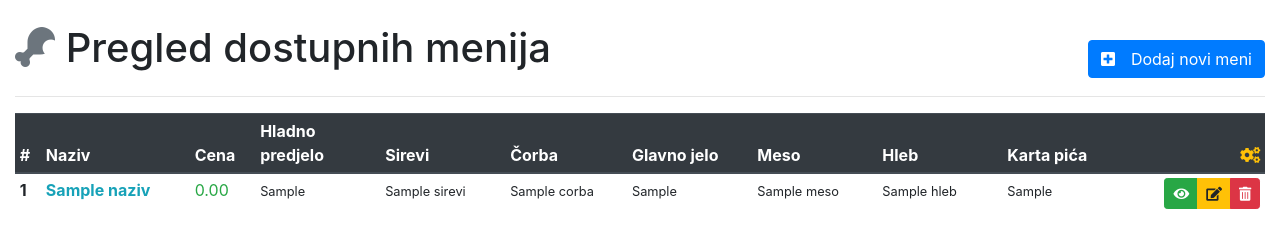
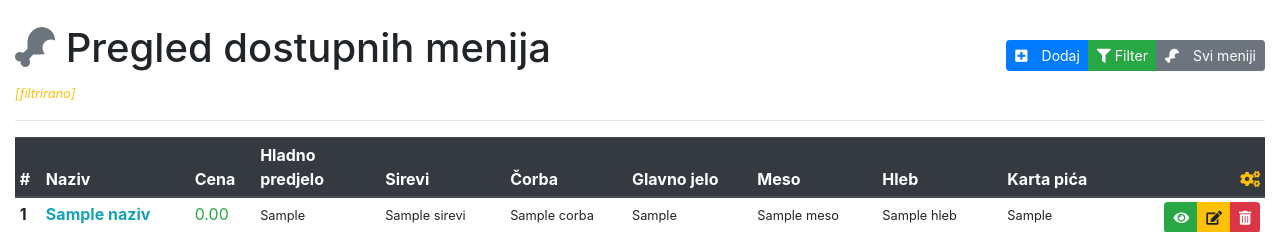
Before and after one commit to chana-chh/rezervacije, a PHP site: template app/views/meni.twig in a window 1280 px wide. Shown: the part 56-288 px from the top of the page. Run offline with PHP 8.4, Linux system fonts and the light colour scheme; the template is opened without the code that fills it: most values are stand-ins (such as "Sample title", 1, 10 or a date in 2020); some libraries are stand-ins or nearby versions.

Commit message:
Meni, filter. Korisnici, pass

```diff
--- a/app/routes.php
+++ b/app/routes.php
@@ -41,6 +41,8 @@ $app->group('', function () {
     $this->post('/admin/meni/izmena', '\App\Controllers\MeniController:postMeniIzmena')->setName('meni.izmena.post');
     $this->post('/admin/meni/brisanje', '\App\Controllers\MeniController:postMeniBrisanje')->setName('meni.brisanje');
     $this->get('/admin/meni/detalj/{id}', '\App\Controllers\MeniController:getMeniDetalj')->setName('meni.detalj');
+    $this->get('/admin/meni/pretraga', '\App\Controllers\MeniController:getMeniPretraga')->setName('meni.pretraga');
+    $this->post('/admin/meni/pretraga', '\App\Controllers\MeniController:postMeniPretraga');
     //Tipovi događaja
     $this->get('/admin/tip', '\App\Controllers\TipDogadjajaController:getTipove')->setName('tip_dogadjaja');
     $this->post('/admin/tip/dodavanje', '\App\Controllers\TipDogadjajaController:postTipDodavanje')->setName('tip_dogadjaja.dodavanje');
--- a/app/views/korisnik/lista.twig
+++ b/app/views/korisnik/lista.twig
@@ -266,6 +266,7 @@
       method="POST"
       class="needs-validation"
       novalidate
+      oninput='lozinka_potvrda.setCustomValidity(lozinka_potvrda.value != lozinka.value ? "Lozika se ne poklapa!" : "")'
     >
       {{ csrf | raw }}
       <div class="form-group">
@@ -315,7 +316,7 @@
         />
         <div class="valid-feedback">Odgovarajući podatak</div>
         <div class="invalid-feedback">
-          {{ errors.lozinka[0] ? : 'Obavezno polje' }}
+          {{ errors.lozinka[0] ? : 'Obavezno polje koje mora biti isto kao i "Lozinka"' }}
         </div>
       </div>
       <div class="form-group">
--- a/app/views/meni.twig
+++ b/app/views/meni.twig
@@ -18,29 +18,74 @@
 {% block naslov %}
 <div class="row mt-md-4 d-none d-sm-flex">
   <div class="col">
-    <h1>
+   <h1>
       <i class="fas fa-drumstick-bite text-secondary"></i> Pregled dostupnih menija
     </h1>
+    {% if data %}
+    <small><em class="text-warning">[filtrirano]</em></small>
+    {% else %}
+    <small><em class="text-success">[svi meniji]</em></small>
+    {% endif %}
   </div>
   <div class="col justify-content-end text-right">
-    <a href="{{ path_for('meni.dodavanje.get') }}" class="btn btn-primary mt-3">
-      <i class="fas fa-plus-square"></i>&emsp;Dodaj novi meni
-    </a>
+    <div class="btn-group btn-group mt-3">
+      <a href="{{ path_for('meni.dodavanje.get') }}" class="btn-sm btn btn-primary">
+      <i class="fas fa-plus-square"></i>&emsp;Dodaj
+      </a>
+      <button type="button" class="btn btn-success btn-sm prikazi" id="prikazi" title="Prikaži formu za filtriranje">
+        <i class="fas fa-filter"></i> Filter</button>
+      <a href="{{ path_for('meni') }}" class="btn btn-secondary btn-sm pretraga_div"><i class="fas fa-drumstick-bite"></i>&emsp;Svi meniji</a>
+    </div>
   </div>
 </div>
 <div class="row mt-2 d-sm-none">
   <div class="col">
-    <h4>
+   <h4>
       <i class="fas fa-drumstick-bite text-secondary"></i> Pregled dostupnih menija
     </h4>
+    {% if data %}
+    <small><em class="text-warning">[filtrirano]</em></small>
+    {% else %}
+    <small><em class="text-success">[svi meniji]</em></small>
+    {% endif %}
   </div>
+</div>
+<div class="row mt-2 d-sm-none">
   <div class="col justify-content-end text-right">
-    <a href="{{ path_for('meni.dodavanje.get') }}" class="btn-sm btn-primary mt-3">
-      <i class="fas fa-plus-square"></i>&emsp;Dodaj novi meni
-    </a>
+    <div class="btn-group btn-group">
+      <a href="{{ path_for('meni.dodavanje.get') }}" class="btn-sm btn btn-primary">
+        <i class="fas fa-plus-square"></i>&emsp;Dodaj
+      </a>
+      <button type="button" class="btn btn-secondary btn-sm prikazi" id="prikazi" title="Prikaži formu za filtriranje">
+        <i class="fas fa-filter"></i> Filter</button>
+      <a href="{{ path_for('meni') }}" class="btn btn-warning btn-sm pretraga_div"><i class="fas fa-drumstick-bite"></i>&emsp;Svi meniji</a>
+    </div>
   </div>
 </div>
 <hr />
+<div class="card border-dark mb-3 pretraga_div" style="display: none;">
+    <div class="card-header">Filtriranje menija</div>
+    <div class="card-body text-dark mobilni">
+    <form action="{{ path_for('meni.pretraga') }}" method="POST">
+        {{ csrf|raw }}
+        <div class="form-row">
+        <div class="form-group col-md-2">
+          <label for="upit">Ključna reč za pretragu: </label>
+        <input type="text" name="upit" id="upit" class="form-control"
+            value="{{ data.upit }}" autocomplete="off" placeholder="Opis" required>
+        </div>
+        <div class="col-md-10 text-right mt-4">
+        <div class="btn-group">
+          <button type="submit" class="btn btn-success btn-sm">
+          <i class="fas fa-filter"></i> Filtriraj
+          </button>
+            <a href="{{ path_for('meni') }}" class="btn btn-secondary btn-sm"><i class="fas fa-drumstick-bite"></i>&emsp;Svi meniji</a>
+        </div>
+        </div>
+        </div>
+    </form>
+  </div>
+</div>
 <div class="table-responsive mobilni">
 <table class="table table-hover table-sm">
   <thead class="thead-dark">
@@ -154,6 +199,10 @@
             trigger: 'hover'
         });
 
+      $('.prikazi').click(function () {
+        $('.pretraga_div').toggle();
+    });
+
       $(document).on('click', '.otvori-brisanje', function () {
         var id = $(this).data("id");
         $('#idBrisanje').val(id);
```
Also changed, not shown: app/Controllers/MeniController.php (+95 -0 lines), app/views/logovi.twig (+38 -6 lines).
